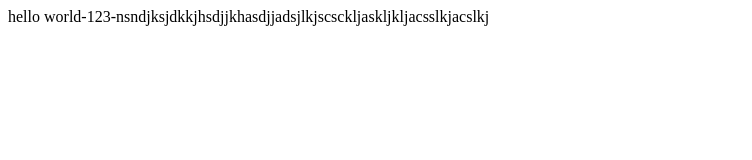
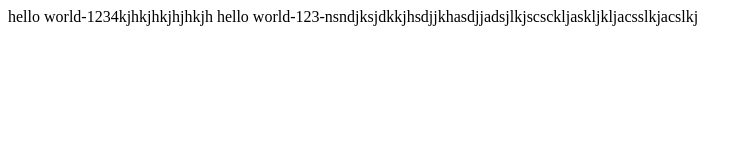
Before and after one commit to chaitanyapendyala/srspractice, a plain HTML site: page index.html in a window 1280 px wide. Shown: the whole page, without its empty margins (0-752 px from the left). Drawn offline with Linux system fonts and the light colour scheme.

Commit message:
6th commit

```diff
--- a/index.html
+++ b/index.html
@@ -7,6 +7,7 @@
     <title>Document</title>
 </head>
 <body>
+    hello world-1234kjhkjhkjhjhkjh
     hello world-123-nsndjksjdkkjhsdjjkhasdjjadsjlkjscsckljaskljkljacsslkjacslkj
 </body>
 </html>
```
